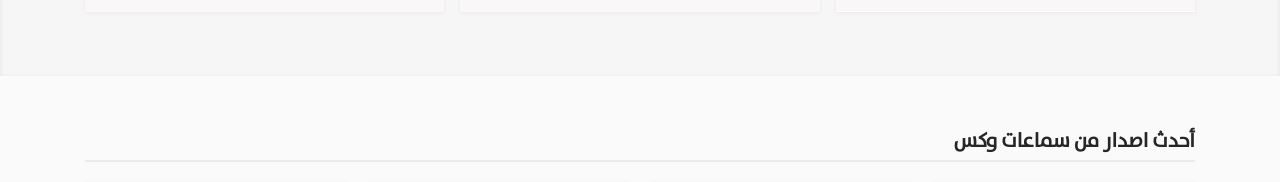
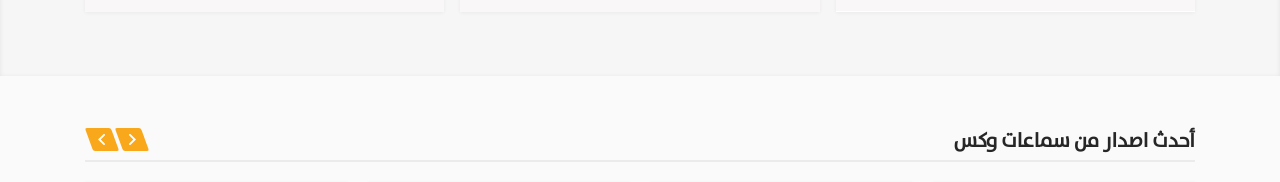
Before and after one commit to abdohantash/711-store, a plain HTML site: page index.html in a window 1280 px wide. Shown: the part 2540-2722 px from the top of the page. Drawn offline with Linux system fonts and the light colour scheme.

Commit message:
new style

```diff
--- a/index.html
+++ b/index.html
@@ -1304,6 +1304,17 @@
 						<div class="section-header__body">
 							<h2 class="section-header__title">أحدث اصدار من سماعات وكس</h2>
 							<div class="section-header__spring"></div>
+							<div class="section-header__arrows">
+								<div class="arrow section-header__arrow section-header__arrow--prev arrow--prev"><button
+										class="arrow__button" type="button"><svg width="7" height="11">
+											<path
+												d="M6.7,0.3L6.7,0.3c-0.4-0.4-0.9-0.4-1.3,0L0,5.5l5.4,5.2c0.4,0.4,0.9,0.3,1.3,0l0,0c0.4-0.4,0.4-1,0-1.3l-4-3.9l4-3.9C7.1,1.2,7.1,0.6,6.7,0.3z" />
+										</svg></button></div>
+								<div class="arrow section-header__arrow section-header__arrow--next arrow--next"><button
+										class="arrow__button" type="button"><svg width="7" height="11">
+											<path d="M0.3,10.7L0.3,10.7c0.4,0.4,0.9,0.4,1.3,0L7,5.5L1.6,0.3C1.2-0.1,0.7,0,0.3,0.3l0,0c-0.4,0.4-0.4,1,0,1.3l4,3.9l-4,3.9
+	C-0.1,9.8-0.1,10.4,0.3,10.7z" /></svg></button></div>
+							</div>
 							<div class="section-header__divider"></div>
 						</div>
 					</div>
```
Also changed, not shown: assets/css/style-rtl.css.
